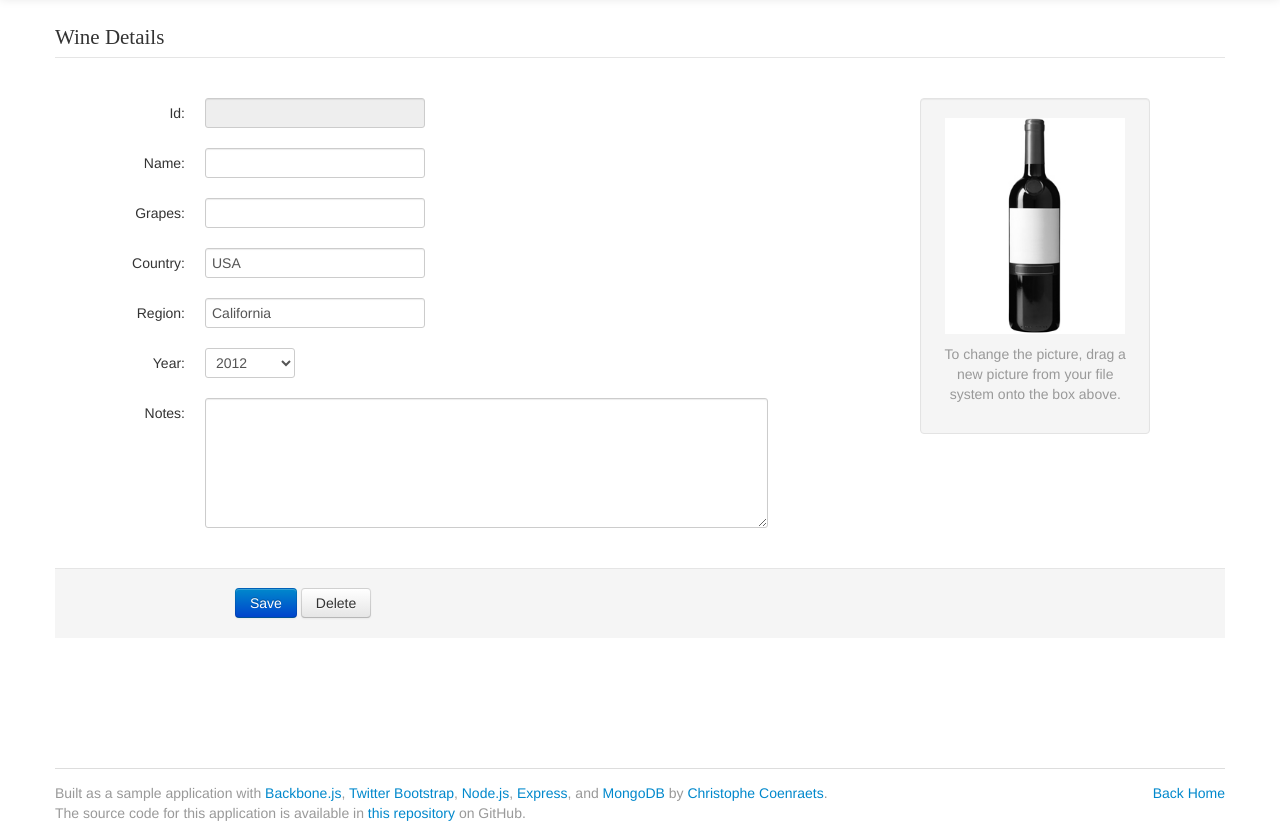
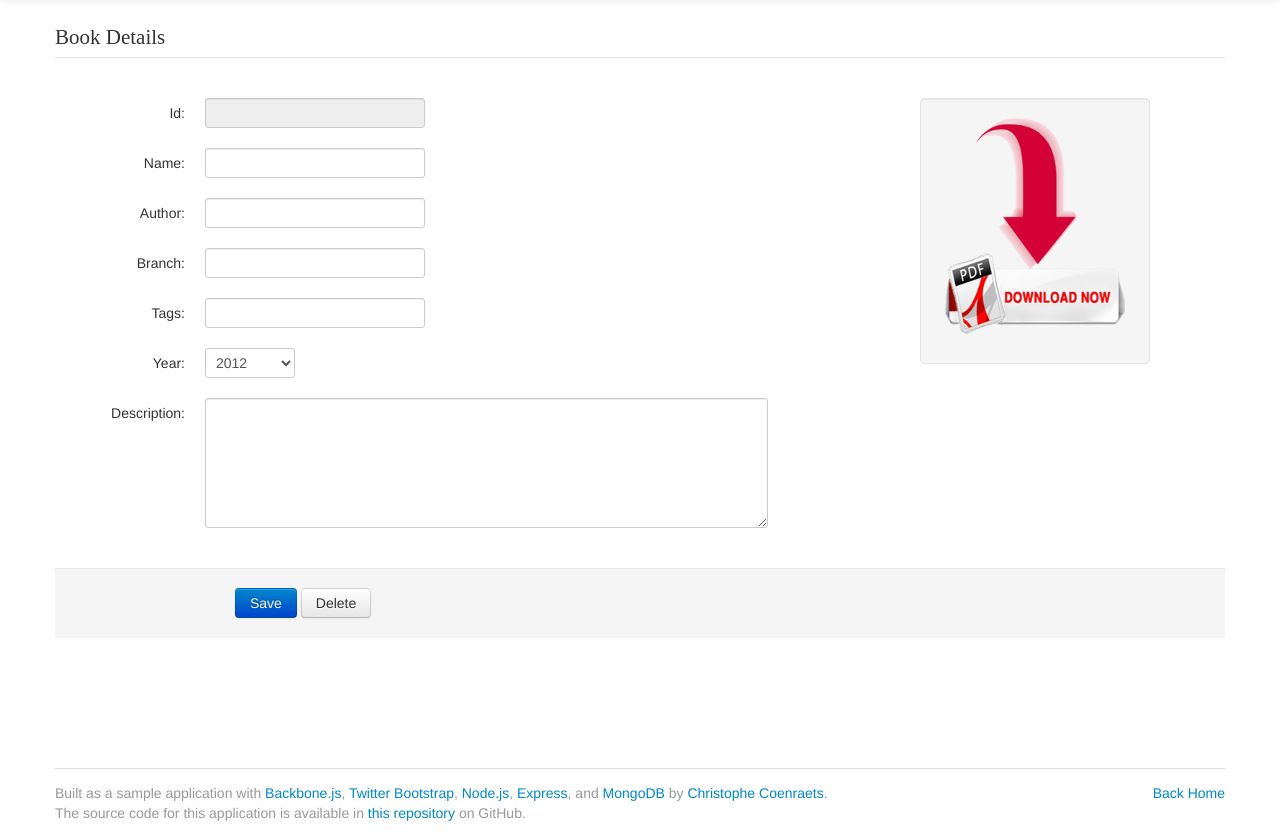
Before and after one commit to hackintoshrao/The-PDF-Download-Server, a website: page public/index.html in a window 1280 px wide. Both pictures are taken after a click on the link "Add Wine". Shown: the part 43-880 px from the top of the page. Drawn offline with nearby package versions, Linux system fonts and the light colour scheme.

Commit message:
Changed the generic Image and Add Form

```diff
--- a/public/js/models/models.js
+++ b/public/js/models/models.js
@@ -45,8 +45,8 @@ window.Wine = Backbone.Model.extend({
         _id: null,
         name: "",
         grapes: "",
-        country: "USA",
-        region: "California",
+        country: "",
+        region: "",
         year: "",
         description: "",
         picture: null
--- a/public/tpl/WineView.html
+++ b/public/tpl/WineView.html
@@ -4,7 +4,7 @@
 
         <fieldset>
 
-            <legend>Wine Details</legend>
+            <legend>Book Details</legend>
             <br/>
 
             <div class="row">
@@ -29,7 +29,7 @@
                     </div>
 
                     <div class="control-group">
-                        <label for="grapes" class="control-label">Grapes:</label>
+                        <label for="grapes" class="control-label">Author:</label>
 
                         <div class="controls">
                             <input type="text" id="grapes" name="grapes" value="<%= grapes %>"/>
@@ -38,7 +38,7 @@
                     </div>
 
                     <div class="control-group">
-                        <label for="country" class="control-label">Country:</label>
+                        <label for="country" class="control-label">Branch:</label>
 
                         <div class="controls">
                             <input type="text" id="country" name="country" value="<%= country %>"/>
@@ -47,7 +47,7 @@
                     </div>
 
                     <div class="control-group">
-                        <label for="region" class="control-label">Region:</label>
+                        <label for="region" class="control-label">Tags:</label>
 
                         <div class="controls">
                             <input type="text" id="region" name="region" value="<%= region %>"/>
@@ -76,7 +76,7 @@
                     </div>
 
                     <div class="control-group">
-                        <label for="description" class="control-label">Notes:</label>
+                        <label for="description" class="control-label">Description:</label>
 
                         <div class="controls">
                             <textarea id="description" name="description" style="width: 90%;" rows="6"><%= description
@@ -88,8 +88,8 @@
 
                 <div class="span4">
                     <div class="well" style="width: 180px;text-align: center;width:50%;margin: 0px auto;">
-                        <p><img id="picture" width="180" src="<%= picture === null ? 'pics/generic.jpg' : 'pics/' + picture %>"/></p>
-                        <p style="color:#999;">To change the picture, drag a new picture from your file system onto the box above.</p>
+                        <p><img id="picture" width="180" src="<%= picture === null ? 'pics/generic.jpg.png' : 'pics/' + picture %>"/></p>
+                        <p style="color:#999;"></p> <!C -->
                     </div>
                 </div>
 
```
Also changed, not shown: public/pics/generic.jpg.png (added).
